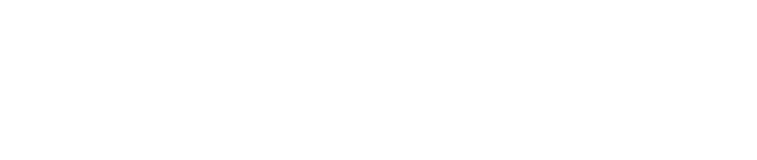
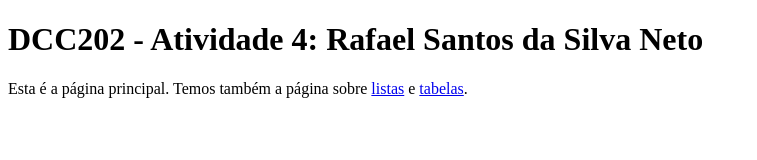
Before and after one commit to ufjf-dcc202/ufjf-dcc202-2025-1-b-atv03-Rafael-Neto1, a plain HTML site: page index.html in a window 1280 px wide. Shown: the whole page, without its empty margins (0-757 px from the left). Drawn offline with Linux system fonts and the light colour scheme.

Commit message:
Adiciona título, parágrafo e âncoras no index.html

```diff
--- a/index.html
+++ b/index.html
@@ -1,11 +1,17 @@
 <!DOCTYPE html>
-<html lang="en">
+<html lang="pt">
 <head>
-    <meta charset="UTF-8">
-    <meta name="viewport" content="width=device-width, initial-scale=1.0">
-    <title>Document</title>
+  <meta charset="UTF-8">
+  <meta name="viewport" content="width=device-width, initial-scale=1.0">
+  <title>DCC202 - Atividade 4: Rafael Santos da Silva Neto</title>
 </head>
 <body>
-
+  <main>
+    <h1>DCC202 - Atividade 4: Rafael Santos da Silva Neto</h1>
+    <p>Esta é a página principal. Temos também a página sobre
+      <a href="listas.html">listas</a> e
+      <a href="tabelas.html">tabelas</a>.
+    </p>
+  </main>
 </body>
 </html>
```
